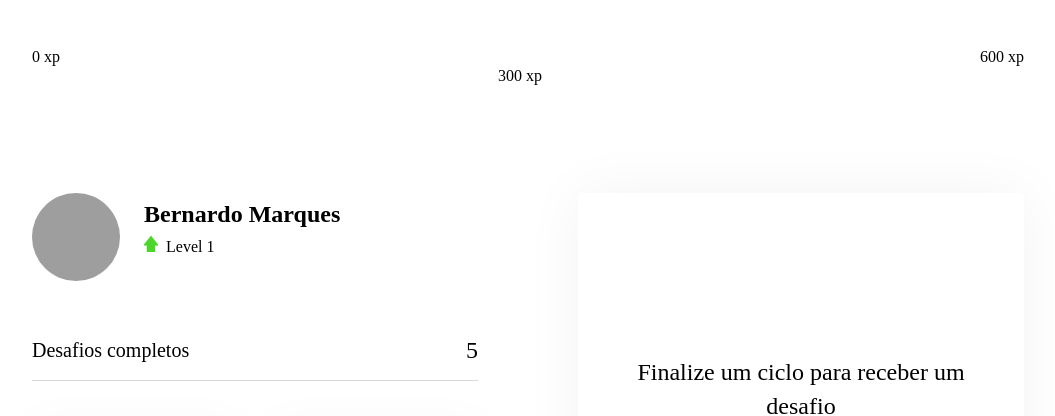
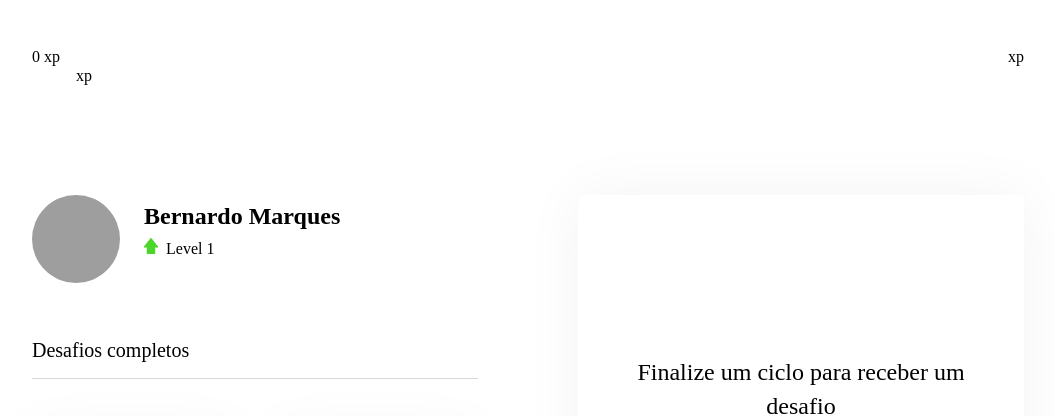
Before and after one commit to bermarques/move-it, a Next.js app: page / in a window 1280 px wide. Shown: the top 416 px of the page, without its empty margins (112-1167 px from the left). Built offline with nearby package versions, Linux system fonts and the light colour scheme; grey boxes are pictures that could not be loaded.

Commit message:
chore: add dinamic values to handle experience

```diff
--- a/src/components/ChallengeBox.tsx
+++ b/src/components/ChallengeBox.tsx
@@ -3,7 +3,7 @@
 import styles from "../styles/components/ChallengeBox.module.css";
 
 export function ChallengeBox() {
-    const {activeChallenge} = useContext(ChallengesContext)
+    const {activeChallenge, resetChallenge} = useContext(ChallengesContext)
 
   return (
     <div className={styles.challengeBoxContainer}>
@@ -21,6 +21,7 @@
                 <button
                 type="button"
                 className={styles.challengeFailedButton}
+                onClick={resetChallenge}
                 >
                     Falhei
                 </button>
--- a/src/components/CompletedChallenges.tsx
+++ b/src/components/CompletedChallenges.tsx
@@ -1,10 +1,14 @@
+import { useContext } from "react";
+import { ChallengesContext } from "../contexts/ChallengesContext";
 import styles from "../styles/components/CompletedChallenges.module.css";
 
 export function CompletedChallenges() {
+  const { challengesCompleted } = useContext(ChallengesContext);
+
   return (
     <div className={styles.completedChallengesContainer}>
       <span>Desafios completos</span>
-      <span>5</span>
+      <span>{challengesCompleted}</span>
     </div>
   );
 }
--- a/src/components/ExperienceBar.tsx
+++ b/src/components/ExperienceBar.tsx
@@ -1,17 +1,23 @@
-import styles from '../styles/components/ExperienceBar.module.css'
+import { useContext } from "react";
+import { ChallengesContext } from "../contexts/ChallengesContext";
+import styles from "../styles/components/ExperienceBar.module.css";
 
 export function ExperienceBar() {
+  const { currentExperience, experienceToNextLevel } = useContext(ChallengesContext);
+
+  const percentToNextLevel = Math.round((currentExperience * 100) / experienceToNextLevel)
+
   return (
     <header className={styles.experienceBar}>
       <span>0 xp</span>
       <div>
         <div style={{ width: "50%" }} />
 
-        <span className={styles.currentExperience} style={{ left: "50%" }}>
-          300 xp
+        <span className={styles.currentExperience} style={{ left: `${percentToNextLevel}%` }}>
+          {currentExperience} xp
         </span>
       </div>
-      <span>600 xp</span>
+      <span>{experienceToNextLevel} xp</span>
     </header>
   );
 }
--- a/src/contexts/ChallengesContext.tsx
+++ b/src/contexts/ChallengesContext.tsx
@@ -1,19 +1,21 @@
 import { createContext, useState, ReactNode } from "react";
-import challenges from '../../challenges.json'
+import challenges from "../../challenges.json";
 
 interface Challenge {
-    type: 'body' | 'eye';
-    description: 'string';
-    amount: number
+  type: "body" | "eye";
+  description: "string";
+  amount: number;
 }
 
 interface ChallengesContextData {
   level: number;
   currentExperience: number;
   challengesCompleted: number;
+  experienceToNextLevel: number;
   activeChallenge: Challenge;
   levelUp: () => void;
   startNewChallenge: () => void;
+  resetChallenge: () => void;
 }
 
 interface ChallengesProviderProps {
@@ -23,20 +25,26 @@
 export const ChallengesContext = createContext({} as ChallengesContextData);
 
 export const ChallengesProvider = ({ children }: ChallengesProviderProps) => {
-    const [level, setLevel] = useState(1);
-    const [currentExperience, setCurrentExperience] = useState(0);
-    const [challengesCompleted, setChallengesCompleted] = useState(0);
-    const [activeChallenge, setActiveChallenge] = useState(null)
+  const [level, setLevel] = useState(1);
+  const [currentExperience, setCurrentExperience] = useState(0);
+  const [challengesCompleted, setChallengesCompleted] = useState(0);
+  const [activeChallenge, setActiveChallenge] = useState(null);
+
+  const experienceToNextLevel = Math.pow((level + 1) * 4, 2);
 
   const levelUp = () => {
     setLevel(level + 1);
   };
 
   const startNewChallenge = () => {
-    const randomChallengeIndex = Math.floor(Math.random() * challenges.length)
-    const challenge = challenges[randomChallengeIndex]
+    const randomChallengeIndex = Math.floor(Math.random() * challenges.length);
+    const challenge = challenges[randomChallengeIndex];
 
-    setActiveChallenge(challenge)
+    setActiveChallenge(challenge);
+  };
+
+  const resetChallenge = () => {
+    setActiveChallenge(null);
   };
 
   return (
@@ -47,7 +55,9 @@
         challengesCompleted,
         levelUp,
         startNewChallenge,
-        activeChallenge
+        activeChallenge,
+        resetChallenge,
+        experienceToNextLevel
       }}
     >
       {children}
```
